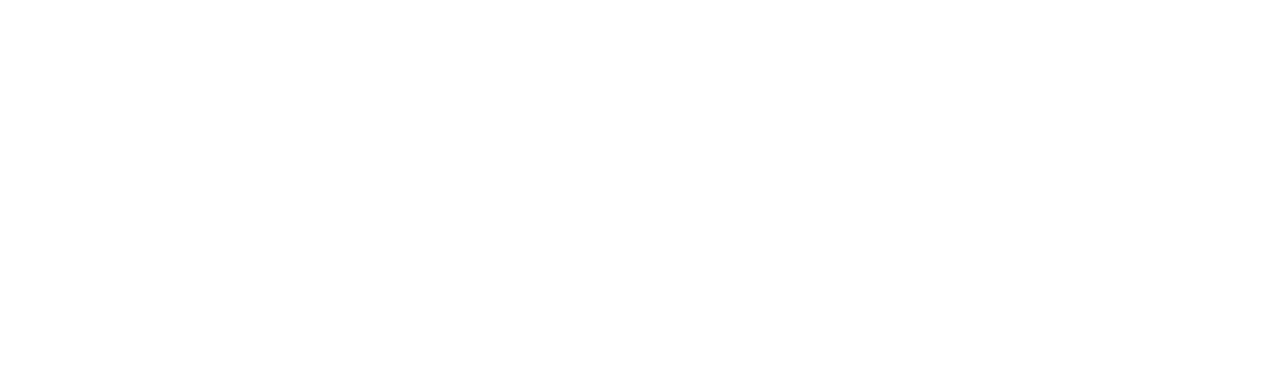
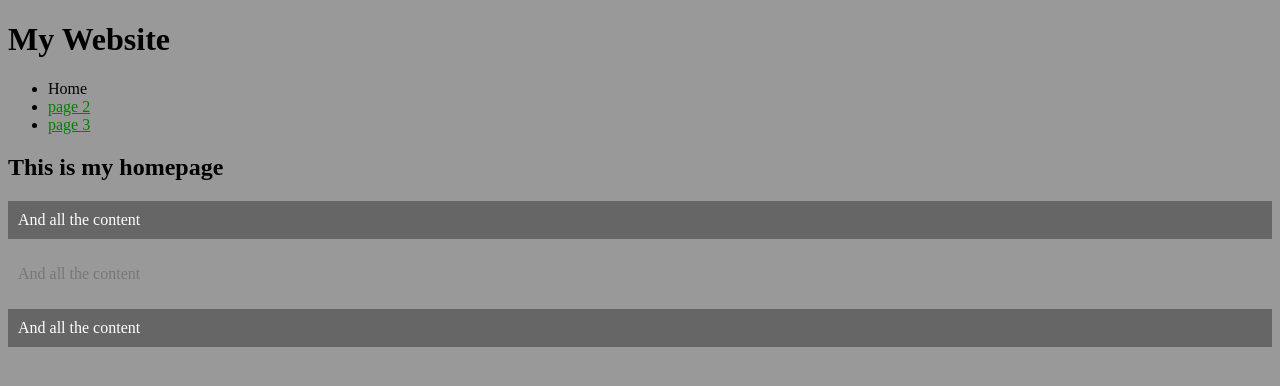
Before and after one commit to joris47/website, a plain HTML site: page index.html in a window 1280 px wide. Drawn offline with Linux system fonts and the light colour scheme.

Commit message:
lotsa changes

```diff
--- a/index.html
+++ b/index.html
@@ -1 +1,22 @@
-<title>Joris den Elzen's personal webpage</title>
+<!DOCTYPE html>
+<html lang="en" dir="ltr">
+  <head>
+    <meta charset="utf-8">
+    <title>Joris den Elzen</title>
+    <link rel="stylesheet" href="styles/main.css">
+  </head>
+  <body>
+    <h1>My Website</h1>
+    <ul>
+      <li>Home</li>
+      <li><a href="page2.html">page 2</a></li>
+      <li><a href="page3.html">page 3</a></li>
+    </ul>
+    <h2>This is my homepage</h2>
+    <p>And all the content</p>
+
+    <p class="secondary">And all the content</p>
+
+    <p id="special">And all the content</p>
+  </body>
+</html>
--- /dev/null
+++ b/styles/main.css
@@ -0,0 +1,22 @@
+body {
+  background:#999;
+}
+
+h1, h2, p, li {
+  color:555;
+}
+
+a {
+  color: green;
+}
+
+p {
+  background: #666;
+  color: white;
+  padding: 10px;
+}
+
+.secondary {
+  background: none;
+  color: #777;
+}
```
Also changed, not shown: page2.html (added, +15 -0 lines), page3.html (added, +15 -0 lines), 1 other file.
